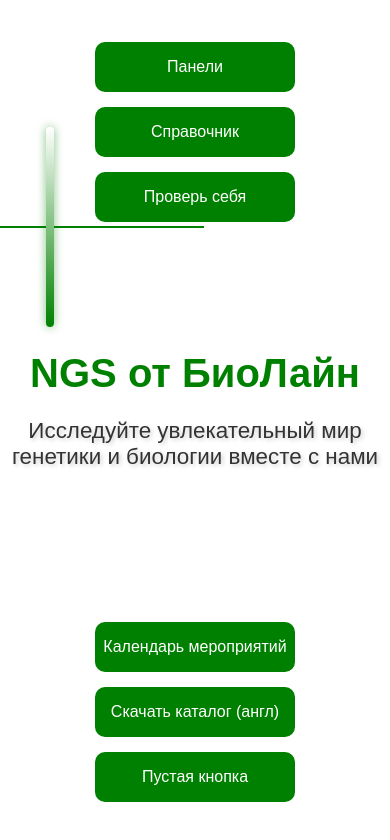
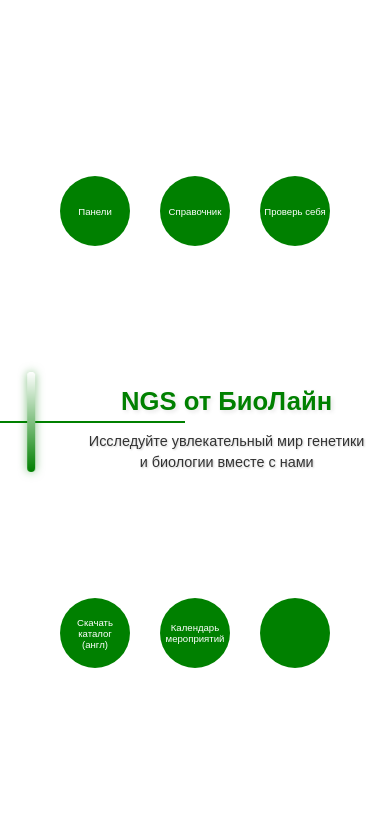
Before and after one commit to biologistwholovengs/NGS-online, a plain HTML site: page index.html in a window 390 px wide. Drawn offline with Linux system fonts and the light colour scheme.

Commit message:
Update index.html

```diff
--- a/index.html
+++ b/index.html
@@ -13,20 +13,17 @@
             align-items: center;
             height: 100vh;
             background-color: white;
+            overflow: hidden;
             font-family: Arial, sans-serif;
             position: relative;
-            overflow: hidden;
         }
 
         .dna-wrapper {
-            position: absolute;
+            position: relative;
             width: 200px;
             height: 200px;
             animation: rotate 10s linear infinite;
             z-index: 1;
-            top: 15%; /* Поднял чуть выше */
-            left: -50px;
-            transform: translate(-50%, -50%);
         }
 
         .dna {
@@ -70,22 +67,26 @@
 
         .content {
             text-align: center;
+            margin-top: 20px;
             z-index: 2;
             position: relative;
-            margin-top: -30px; /* Немного сместил вниз для более точного выравнивания */
+            max-width: 80%; /* Ограничим ширину текста */
+             padding: 0 20px;
         }
 
          .content h1 {
-            font-size: 2.5rem;
+            font-size: 2.2rem;
             color: green;
             margin-bottom: 10px;
+            text-shadow: 2px 2px 4px rgba(0, 0, 0, 0.1);
          }
 
         .content p {
-            font-size: 1.4rem;
+            font-size: 1.2rem;
             color: #333;
             margin-bottom: 20px;
-            text-shadow: 2px 2px 4px rgba(0, 0, 0, 0.2);
+            text-shadow: 1px 1px 2px rgba(0, 0, 0, 0.2);
+            line-height: 1.5;
         }
 
          .buttons {
@@ -94,58 +95,77 @@
             height: 100%;
             top: 0;
             left: 0;
+            pointer-events: none;
             display: flex;
-            flex-direction: column;
+            flex-wrap: wrap;
              justify-content: center;
             align-items: center;
-            pointer-events: none;
-        }
-
-        /* Верхняя часть кнопок */
-        .upper-buttons {
-            position: absolute;
-            top: 5%; /* Сместил немного выше */
-            display: flex;
-            flex-direction: column;
-            align-items: center;
-            gap: 15px;
-            pointer-events: all;
-        }
-
-        /* Нижняя часть кнопок */
-        .lower-buttons {
-            position: absolute;
-            bottom: 5%; /* Сместил немного выше */
-            display: flex;
-            flex-direction: column;
-            align-items: center;
-            gap: 15px;
-            pointer-events: all;
          }
 
         .buttons button {
-            width: 250px;
-            height: 60px;
+            position: relative;
+            border-radius: 50%;
             background-color: green;
             color: white;
-            font-size: 1.2rem;
+            font-size: 0.8rem; /* Увеличиваем размер шрифта */
             border: none;
             cursor: pointer;
-            border-radius: 10px;
+            pointer-events: all;
             transition: background-color 0.3s ease, transform 0.3s ease;
+            display: flex;
+            justify-content: center;
+            align-items: center;
+            text-align: center;
+            padding: 0;
+            margin: 15px; /* Увеличиваем отступы */
+             width: 100px;  /* Увеличиваем размер кнопки */
+            height: 100px;
         }
 
          .buttons button:hover {
              background-color: darkgreen;
-            transform: scale(1.05);
+             transform: scale(1.1);
          }
 
-        /* Для мобильных устройств */
-        @media (max-width: 600px) {
+          @media (max-width: 768px) {
+            .dna-wrapper {
+                width: 150px;
+                height: 150px;
+            }
+
+            .content h1 {
+                font-size: 1.8rem;
+            }
+
+            .content p {
+                font-size: 1rem;
+            }
+
              .buttons button {
-                width: 200px;
-                height: 50px;
-                font-size: 1rem;
+                 width: 80px;  /* Уменьшаем размер кнопки */
+                height: 80px;  /* Уменьшаем размер кнопки */
+               font-size: 0.7rem;
+            }
+        }
+
+        @media (max-width: 480px) {
+            .dna-wrapper {
+                width: 100px;
+                height: 100px;
+            }
+
+             .content h1 {
+                font-size: 1.6rem;
+            }
+
+            .content p {
+                font-size: 0.9rem;
+            }
+
+            .buttons button {
+                 width: 70px;
+                height: 70px;
+                font-size: 0.6rem;
             }
          }
     </style>
@@ -158,49 +178,35 @@
         <h1>NGS от БиоЛайн</h1>
         <p>Исследуйте увлекательный мир генетики и биологии вместе с нами</p>
     </div>
-
     <div class="buttons">
-        <!-- Верхняя часть кнопок -->
-        <div class="upper-buttons">
         <button onclick="handlePanelsClick()">Панели</button>
         <button onclick="handleHandbookClick()">Справочник</button>
         <button onclick="handleTestYourselfClick()">Проверь себя</button>
-        </div>
-
-        <!-- Нижняя часть кнопок -->
-        <div class="lower-buttons">
+        <button onclick="handleDownloadCatalogClick()">Скачать каталог<br>(англ)</button>
          <button onclick="handleCalendarClick()">Календарь мероприятий</button>
-            <button onclick="handleDownloadCatalogClick()">Скачать каталог (англ)</button>
-            <button class="empty">Пустая кнопка</button>
-        </div>
+         <button></button>
     </div>
 
     <script>
-        // Обработчик для кнопки "Панели"
         function handlePanelsClick() {
             window.location.href = "CELEMICS panels order form.html";
         }
 
-        // Обработчик для кнопки "Справочник"
         function handleHandbookClick() {
             window.location.href = "Directory 700.html";
         }
 
-        // Обработчик для кнопки "Проверь себя"
         function handleTestYourselfClick() {
             window.location.href = "Test NGS 50.html";
         }
 
-        // Обработчик для кнопки "Календарь мероприятий"
-        function handleCalendarClick() {
-            window.location.href = "Calendar NGS big.html";
-        }
-
-        // Обработчик для кнопки "Скачать каталог (англ)"
          function handleDownloadCatalogClick() {
              const fileUrl = 'Product-Overview_Celemics-Products_Service-Catalogue_en 2024.pdf';
               window.open(fileUrl, '_blank');
         }
+        function handleCalendarClick() {
+             window.location.href = "Calendar NGS big.html";
+        }
     </script>
 </body>
 </html>
```
Lines whose indentation alone changed are shown as unchanged.
